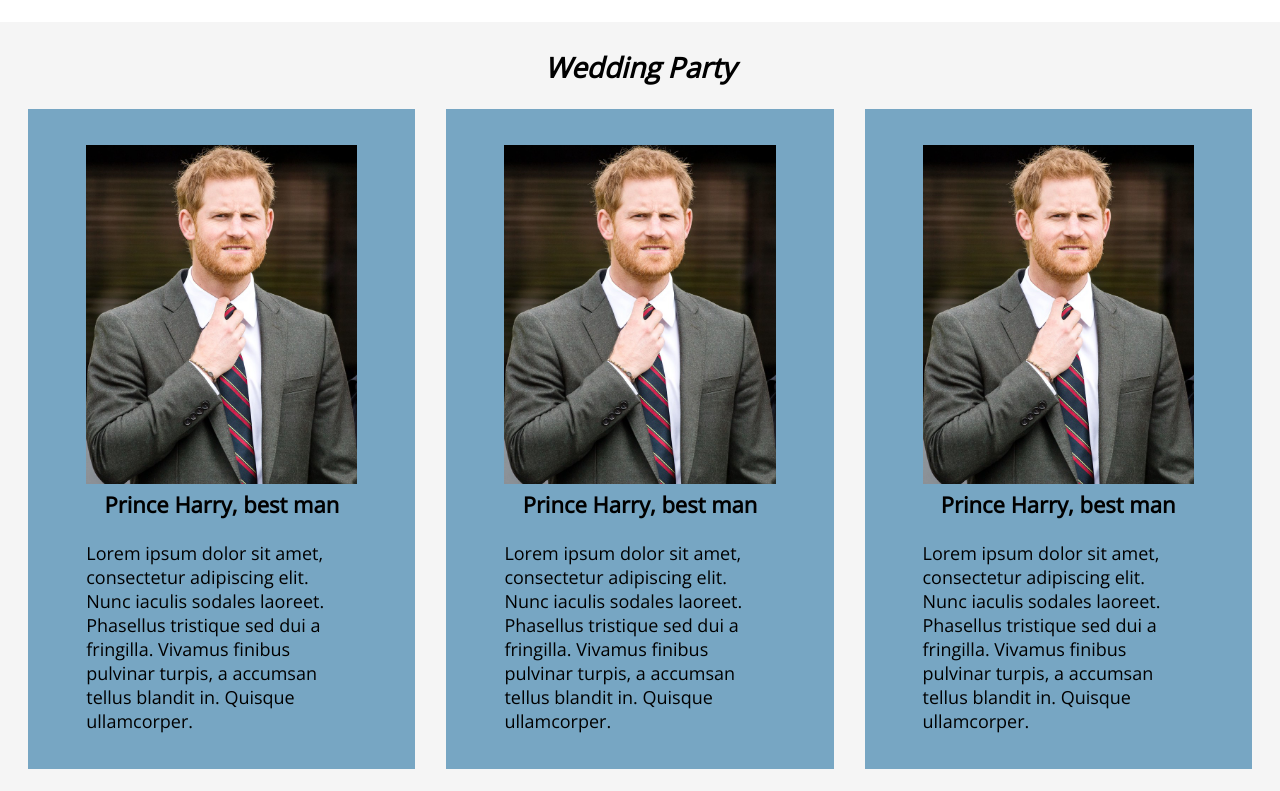
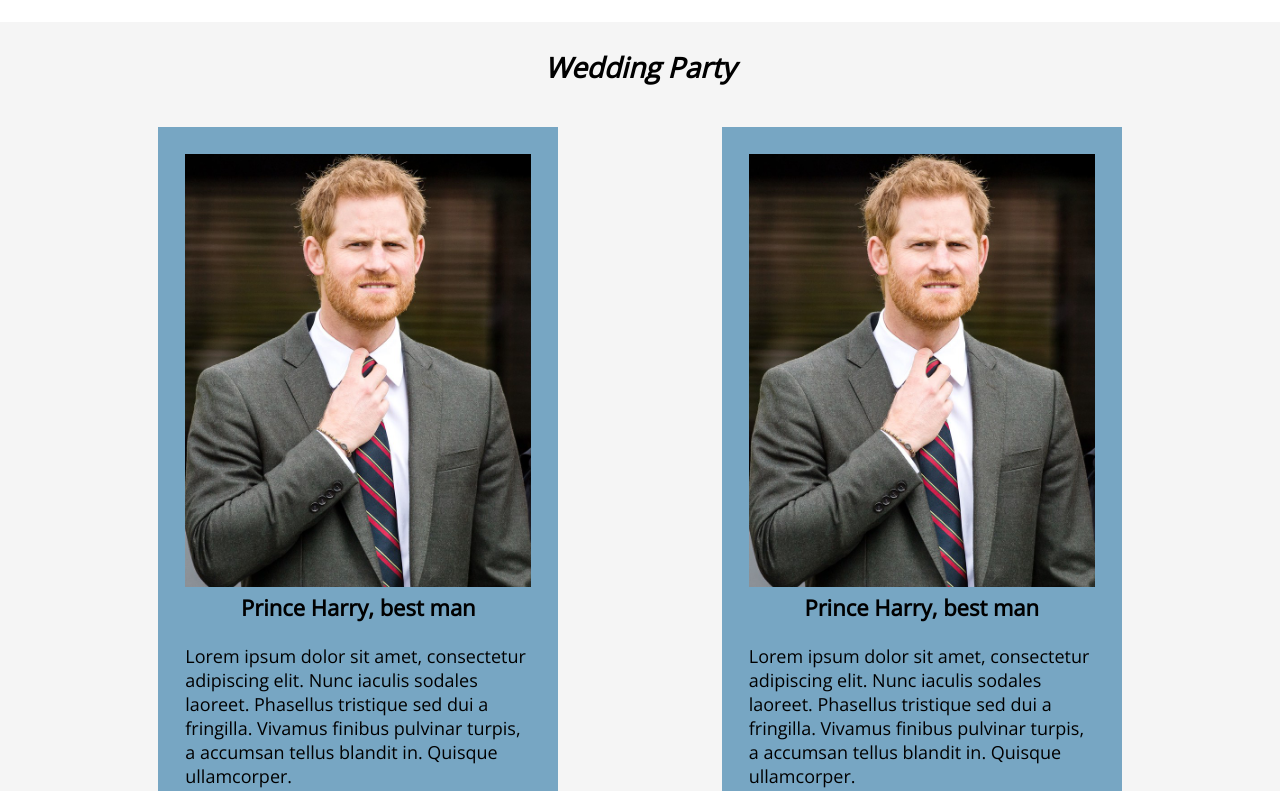
Before and after one commit to antmbraun/catandspouse, a website: page index.html in a window 1280 px wide. Shown: the part 1154-1945 px from the top of the page. Drawn offline with nearby package versions, Linux system fonts and the light colour scheme; files that its build step writes are made by us from their sources.

Commit message:
styling changes

```diff
--- a/theme.scss
+++ b/theme.scss
@@ -172,21 +172,27 @@ p {
 
 #services-grid {
 	display: flex;
-  justify-content: space-around;
-  max-width: 80em;
-  margin:auto;
+  justify-content: space-evenly;
+  // max-width: 80em;
+  // margin:auto;
+  flex-wrap:wrap;
   /*align-items: stretch;*/
 }
 
 .cell {
 	/*min-height: 400px;*/
 	background: #77a6c3;
-  max-width: 28%;
+  max-width: 400px;
 	/*flex: 3;*/
   flex-grow: 1;
+  flex-basis: 400px;
   /*margin:auto;*/
-  padding: 1em 1em;
+  margin: 1em;
 	/*margin-right:20px;*/
+
+  figure {
+    margin: 1.5em;
+  }
 }
 
 .price {
```
Also changed, not shown: css/theme.min.css.
